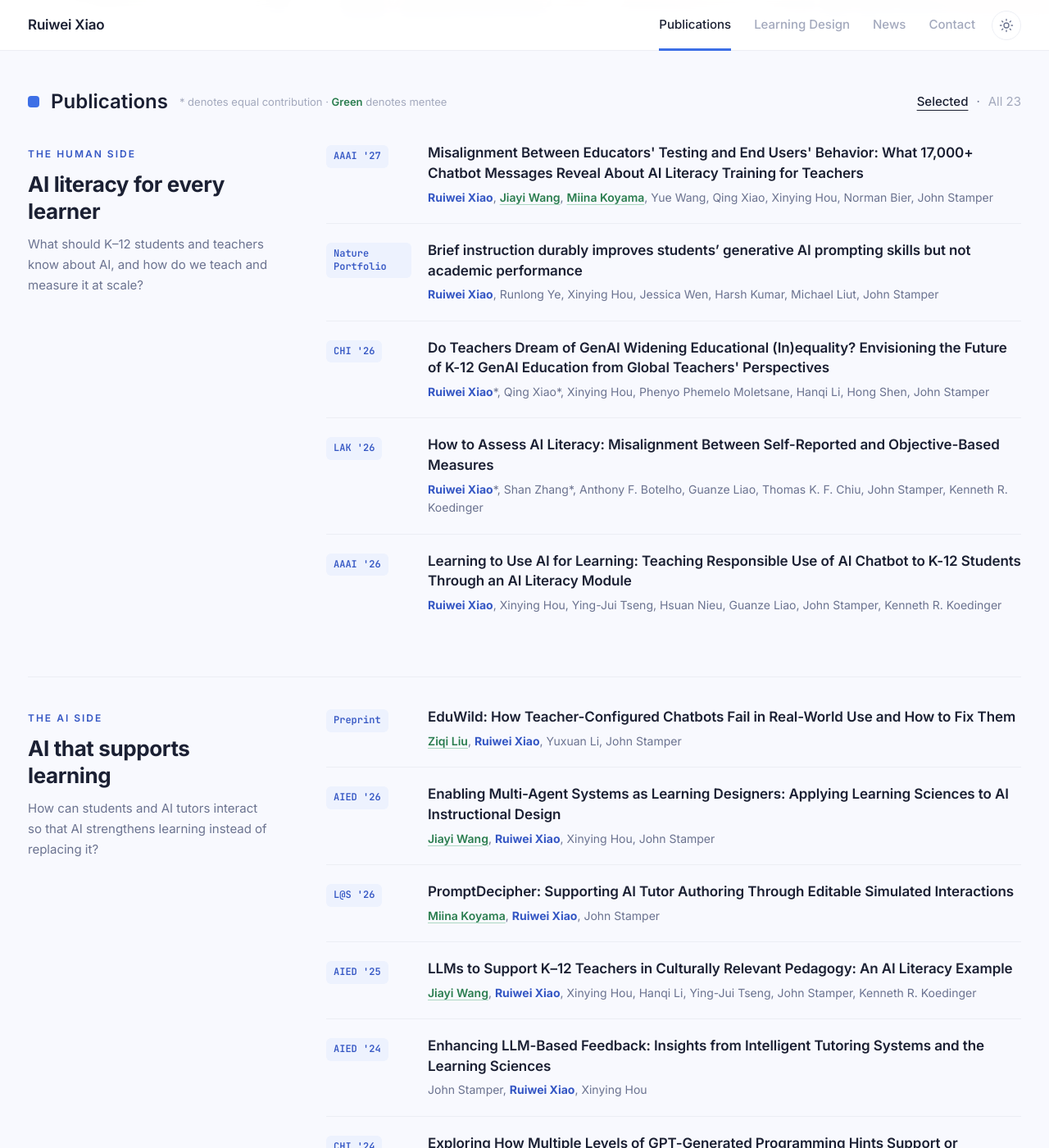
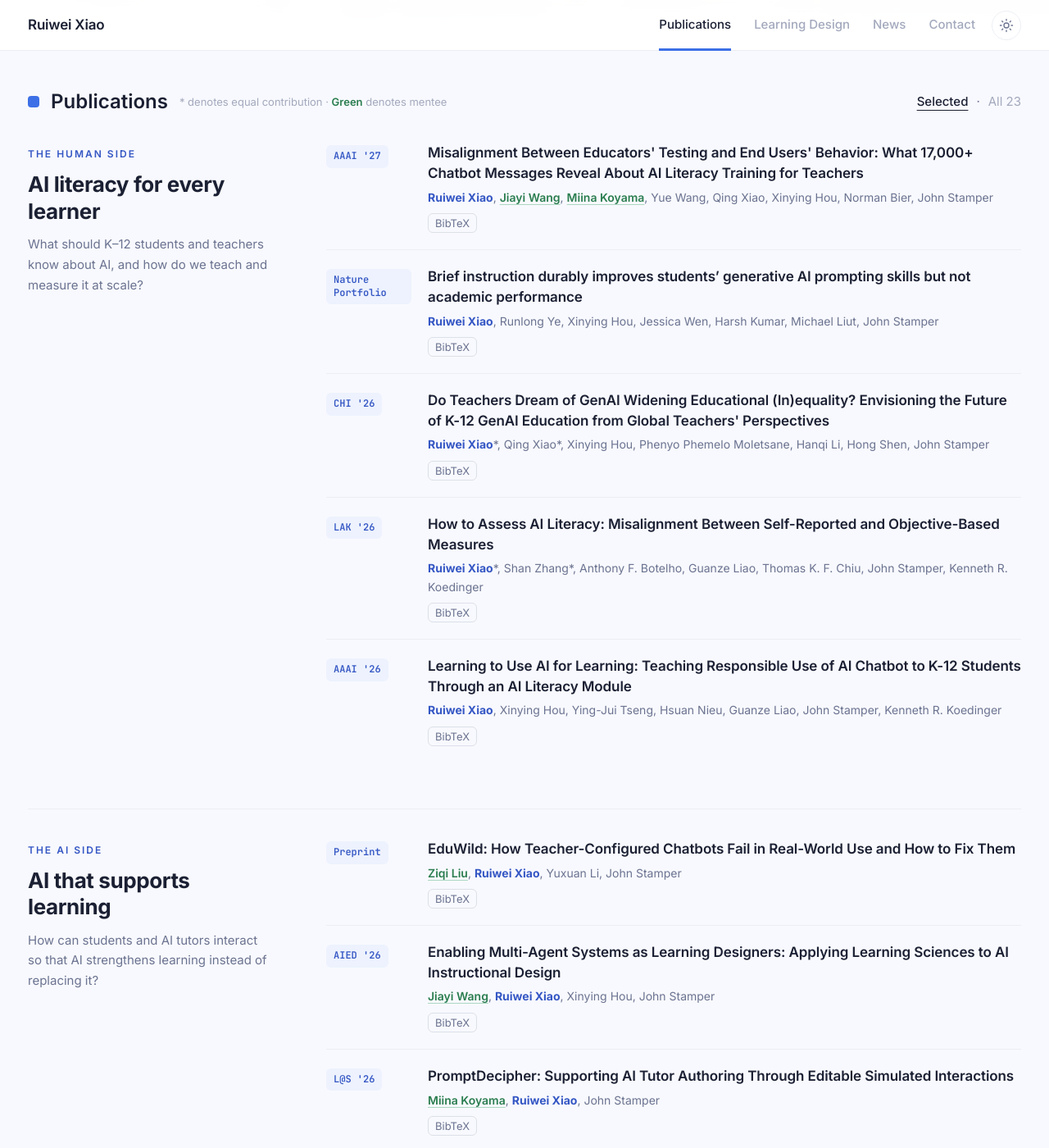
Before and after one commit to ruiwei-xiao/ruiwei-xiao.github.io, a Jekyll site: the page built from index.html, in a window 1280 px wide and 1400 px high, scrolled down 661 px. Shown: the whole window at 82% size. Built offline with Jekyll 4.4.1, drawn with Linux system fonts in a browser that asks for light colours; some of the changed text lies outside the part shown.

Commit message:
Add a BibTeX button to every publication
Co-Authored-By: Claude Fable 5.2 <noreply@anthropic.com>

```diff
--- a/_data/publications.yml
+++ b/_data/publications.yml
@@ -12,6 +12,7 @@
 # mentees:    你指导的学生（作者全名列表），作者列表里显示为绿色，链接见 mentees.yml
 # award:      optional badge, e.g. "Best Paper Honorable Mention" or "Oral Presentation"
 # image:      optional teaser; cards without one get a soft placeholder
+# bibtex:     optional; 完整的 BibTeX 条目（用 | 多行写），不填则按 authors / venue_full / year 自动生成
 # links:      any of paper, code, dataset, project, poster, slides, website（paper 只用作标题链接，不显示按钮）
 
 # ---------- 2026 ----------
--- a/_includes/pub-row.html
+++ b/_includes/pub-row.html
@@ -11,9 +11,29 @@
     {% if p.authors != '' %}<p class="pub-authors">{{ authors }}</p>{% endif %}
     {% if include.full and p.venue_full and p.venue_full != p.venue %}<p class="pub-venue-full">{{ p.venue_full }}</p>{% endif %}
     {% capture extra %}{% for l in p.links %}{% unless l[0] == 'paper' or l[0] == 'video' %}<a href="{{ l[1] }}" target="_blank">{{ l[0] }}</a>{% endunless %}{% endfor %}{% endcapture %}
-    {% if p.award or extra != '' %}<div class="pr-links">
+    {% comment %} BibTeX：有 p.bibtex 就用它，否则按 authors / venue_full / year 自动生成 {% endcomment %}
+    {% if p.bibtex %}{% assign bib = p.bibtex | strip %}{% else %}
+    {% assign bauthors = p.authors | remove: '*' | split: ', ' %}
+    {% assign bkey1 = bauthors | first | split: ' ' | last | downcase %}
+    {% assign bwords = p.title | downcase | split: ' ' %}
+    {% assign bkey2 = bwords[0] | append: bwords[1] | remove: ':' | remove: ',' | remove: '“' | remove: '”' | remove: '"' | remove: "'" | remove: '’' | remove: '-' | remove: '(' | remove: ')' | remove: '?' | remove: '&' %}
+    {% assign btitle = p.title | replace: '&', '\\&' %}
+    {% assign bvenue = p.venue_full | default: p.venue | replace: '&', '\\&' %}
+    {% if p.venue == 'Preprint' %}{% assign btype = 'misc' %}{% assign bfield = 'note' %}{% assign bvenue = 'Preprint' %}
+    {% elsif p.venue contains 'Portfolio' or p.venue contains 'Reports' %}{% assign btype = 'article' %}{% assign bfield = 'journal' %}
+    {% else %}{% assign btype = 'inproceedings' %}{% assign bfield = 'booktitle' %}{% endif %}
+    {% capture bib %}@{{ btype }}{% raw %}{{% endraw %}{{ bkey1 }}{{ p.year }}{{ bkey2 }},
+  title = {% raw %}{{% endraw %}{{ btitle }}},
+  author = {% raw %}{{% endraw %}{{ bauthors | join: ' and ' }}},
+  {{ bfield }} = {% raw %}{{% endraw %}{{ bvenue }}},
+  year = {% raw %}{{% endraw %}{{ p.year }}}{% if p.links.paper %},
+  url = {% raw %}{{% endraw %}{{ p.links.paper }}}{% endif %}
+}{% endcapture %}{% endif %}
+    <div class="pr-links">
       {% if p.award %}<span class="pr-award">{{ p.award }}</span>{% endif %}
       {{ extra }}
-    </div>{% endif %}
+      <button type="button" class="bib-btn" aria-expanded="false">BibTeX</button>
+    </div>
+    <div class="bib" hidden><pre>{{ bib | escape }}</pre><button type="button" class="bib-copy">Copy</button></div>
   </div>
 </article>
--- a/assets/css/style.css
+++ b/assets/css/style.css
@@ -415,6 +415,11 @@ a.row:hover .row-title { text-decoration: underline; text-underline-offset: 3px;
 .pr-links a { color: var(--muted); text-decoration: underline; text-decoration-color: var(--line-strong); text-underline-offset: 3px; }
 .pr-links a:hover { color: var(--ink); }
 .pr-award { color: var(--orange-tx); font-weight: 600; }
+.bib-btn, .bib-copy { font: inherit; font-size: 13px; color: var(--muted); background: none; border: 1px solid var(--line-strong); border-radius: 6px; padding: 1px 8px; cursor: pointer; }
+.bib-btn:hover, .bib-copy:hover, .bib-btn[aria-expanded="true"] { color: var(--ink); border-color: var(--ink); }
+.bib { position: relative; margin-top: 10px; }
+.bib pre { margin: 0; padding: 12px 64px 12px 14px; background: var(--surface); border: 1px solid var(--line); border-radius: 8px; font-family: ui-monospace, SFMono-Regular, Menlo, monospace; font-size: 12px; line-height: 1.5; color: var(--ink); white-space: pre-wrap; overflow-wrap: anywhere; }
+.bib-copy { position: absolute; top: 8px; right: 8px; background: var(--surface); }
 .pub-authors .mentee { color: var(--green-tx); font-weight: 600; }
 .pub-authors a.mentee { text-decoration: underline; text-decoration-color: color-mix(in srgb, var(--green) 40%, transparent); text-underline-offset: 3px; }
 .pub-authors a.mentee:hover { text-decoration-color: currentColor; }
--- a/assets/js/site.js
+++ b/assets/js/site.js
@@ -254,3 +254,26 @@ document.querySelectorAll('.pub-tabs').forEach(group => {
     btn.disabled = false;
   });
 })();
+
+/* BibTeX：点按钮展开/收起引用，Copy 复制到剪贴板 */
+document.addEventListener('click', async e => {
+  const btn = e.target.closest('.bib-btn');
+  if (btn) {
+    const box = btn.closest('.pr-main').querySelector('.bib');
+    box.hidden = !box.hidden;
+    btn.setAttribute('aria-expanded', String(!box.hidden));
+    return;
+  }
+  const copy = e.target.closest('.bib-copy');
+  if (!copy) return;
+  const pre = copy.parentElement.querySelector('pre');
+  try {
+    await navigator.clipboard.writeText(pre.textContent);
+    copy.textContent = 'Copied';
+  } catch (err) {
+    const r = document.createRange(); r.selectNodeContents(pre);
+    const sel = getSelection(); sel.removeAllRanges(); sel.addRange(r);
+    copy.textContent = 'Press Ctrl/Cmd+C';
+  }
+  setTimeout(() => { copy.textContent = 'Copy'; }, 1800);
+});
```
